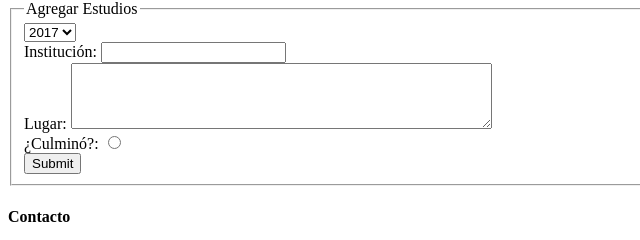
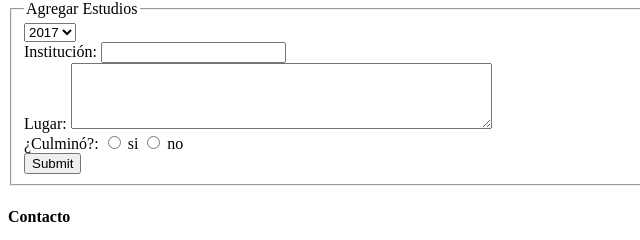
Before and after one commit to alvaromoralesa/fundamentodehtml, a plain HTML site: page educacion.html in a window 1280 px wide. Shown: the part 761-1001 px from the top of the page, 0-640 px from the left. Drawn offline with Linux system fonts and the light colour scheme.

Commit message:
añadidos si y no olvidados
verificados en segunda revisión

```diff
--- a/educacion.html
+++ b/educacion.html
@@ -92,7 +92,10 @@
 				<br/>
 				<!-- ¿Culminó? -->
 				<label>¿Culminó?: </label>
-				<input type="radio" name="culmino">
+				<input type="radio" name="culmino" value="si">
+				<label>si</label>
+				<input type="radio" name="culmino" value="no">
+				<label>no</label>
 				<br/>
 				<!-- boton enviar formilario -->
 				<input type="submit" placeholder="Enviar">
```
